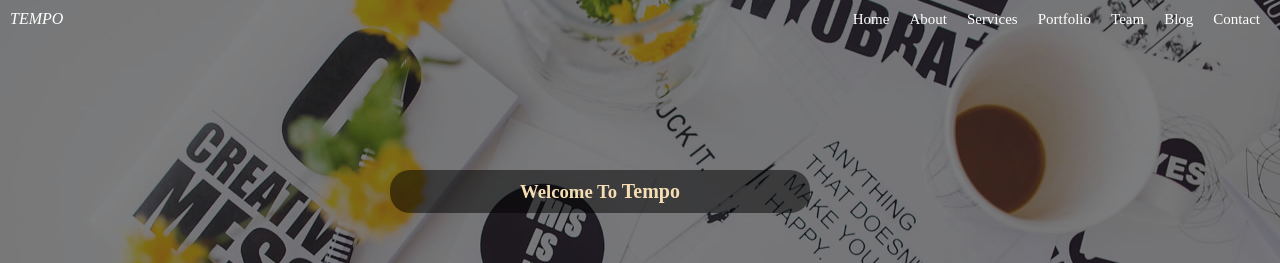
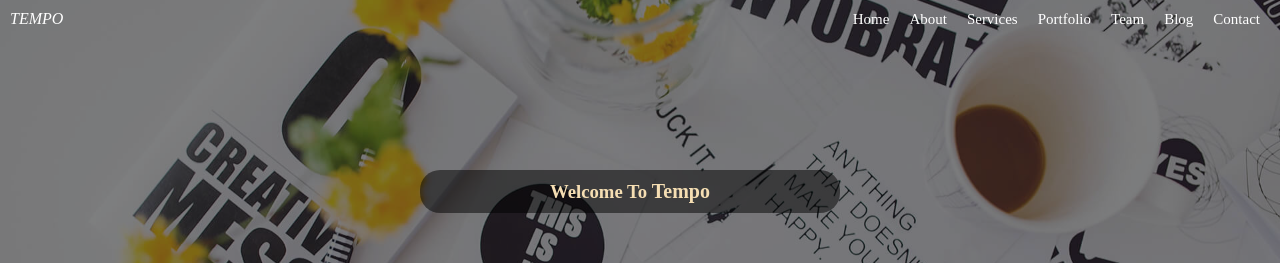
Before and after one commit to romesasharif/midtask, a plain HTML site: page index.html in a window 1280 px wide. Shown: the top 263 px of the page. Drawn offline with Linux system fonts and the light colour scheme.

Commit message:
Update index.html

```diff
--- a/index.html
+++ b/index.html
@@ -26,7 +26,7 @@
 
     <header class="main">
         <div class="header-content">
-            <h3 style="width: 400px; margin-left:380px;"><a href="" id="b1" style="text-decoration: none;">Welcome To <span id="s1">Tempo</span></a> </h3>
+            <h3 style="width: 400px; margin-left:410px;"><a href="" id="b1" style="text-decoration: none;">Welcome To <span id="s1">Tempo</span></a> </h3>
             <br>
             <h2>WE'RE CREATIVE AGENCY</h2>
             <p id="p1">We are team of talented designers making website with Bootstrap</p>
```
